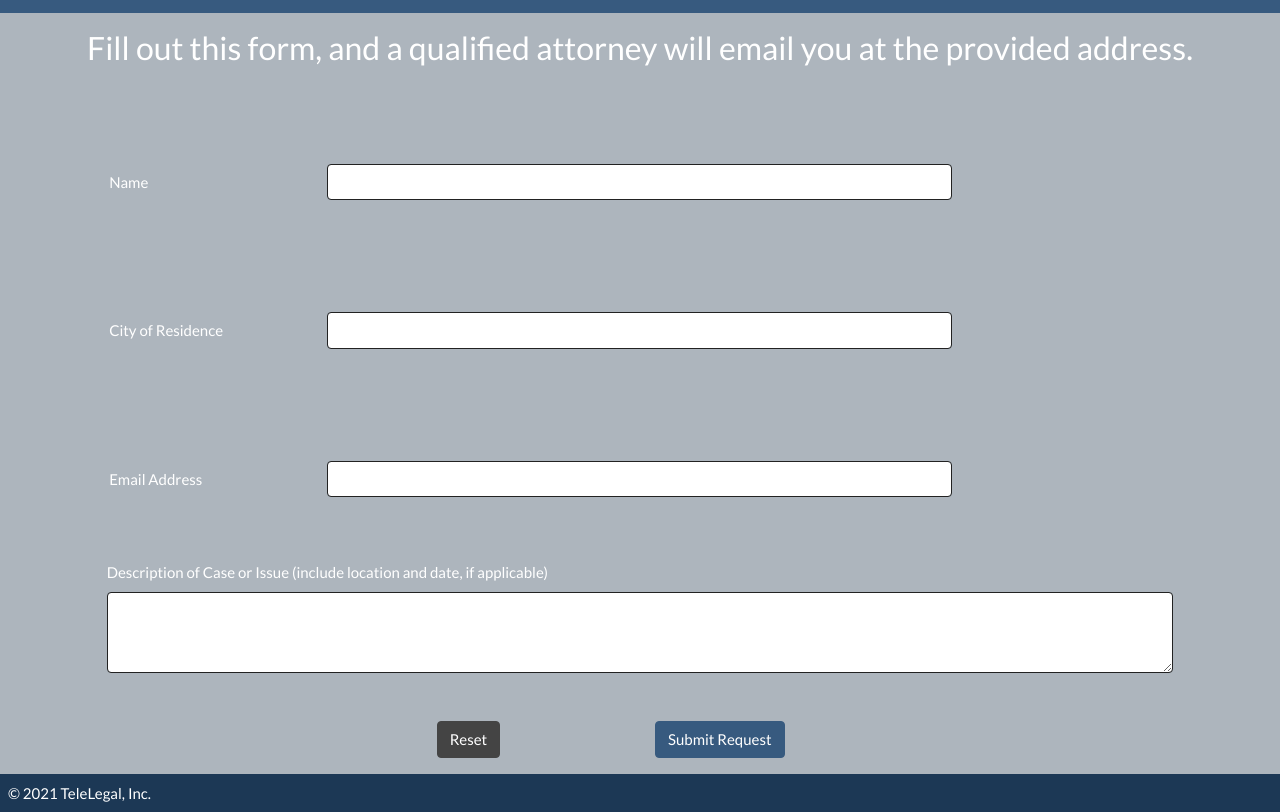
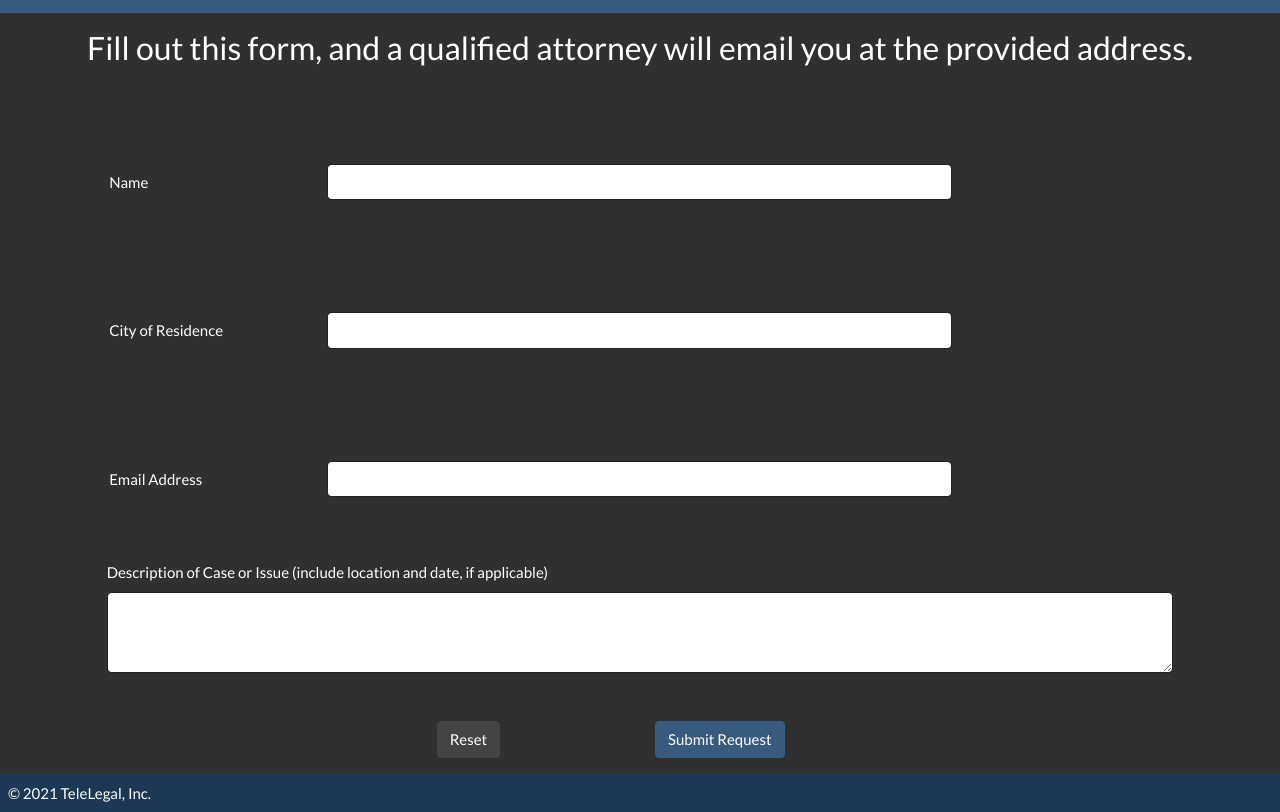
Before and after one commit to GSPuniani/TeleLegal-Winter-Intensive, a plain HTML site: page request-form.html in a window 1280 px wide. Shown: the part 90-902 px from the top of the page. Drawn offline with nearby package versions, Linux system fonts and the light colour scheme.

Commit message:
Added home link

```diff
--- a/request-form.html
+++ b/request-form.html
@@ -4,7 +4,7 @@
     <meta charset="UTF-8">
     <meta name="viewport" content="width=device-width, initial-scale=1.0">
     <meta http-equiv="X-UA-Compatible" content="ie=edge">
-    <title>Air3D Order Form</title>
+    <title>TeleLegal Request Form</title>
     <!-- Link Bootstrap 4 to this HTML file -->
     <link rel="stylesheet" href="https://stackpath.bootstrapcdn.com/bootstrap/4.3.1/css/bootstrap.min.css">
     <!-- Bootstrap Theme -->
@@ -15,7 +15,7 @@
 <body>
   <!-- NAVBAR -->
   <nav class="navbar navbar-expand-lg navbar-dark bg-primary">
-    <a class="navbar-brand" href="#">TeleLegal</a>
+    <a class="navbar-brand" href="./index.html">TeleLegal</a>
     <div class="container">
         <button class="navbar-toggler" type="button" data-toggle="collapse" data-target="#navbarSupportedContent" aria-controls="navbarSupportedContent" aria-expanded="false" aria-label="Toggle navigation">
             <span class="navbar-toggler-icon"></span>
@@ -69,8 +69,8 @@
   </nav>
 
   <!-- ORDER FORM -->
-  <h3 class="bg-light text-center pt-3 pb-5 mb-0">Fill out this form, and a qualified attorney will email you at the provided address.</h3>
-  <form class="bg-light mb-0">
+  <h3 class="bg-dark text-center pt-3 pb-5 mb-0">Fill out this form, and a qualified attorney will email you at the provided address.</h3>
+  <form class="bg-dark mb-0">
     <div class="form-group row">
       <label for="name" class="col-sm-2 offset-sm-1 col-form-label mt-5">Name</label>
       <div class="col-sm-6">
```
Also changed, not shown: index.html (+1 -1 lines).
